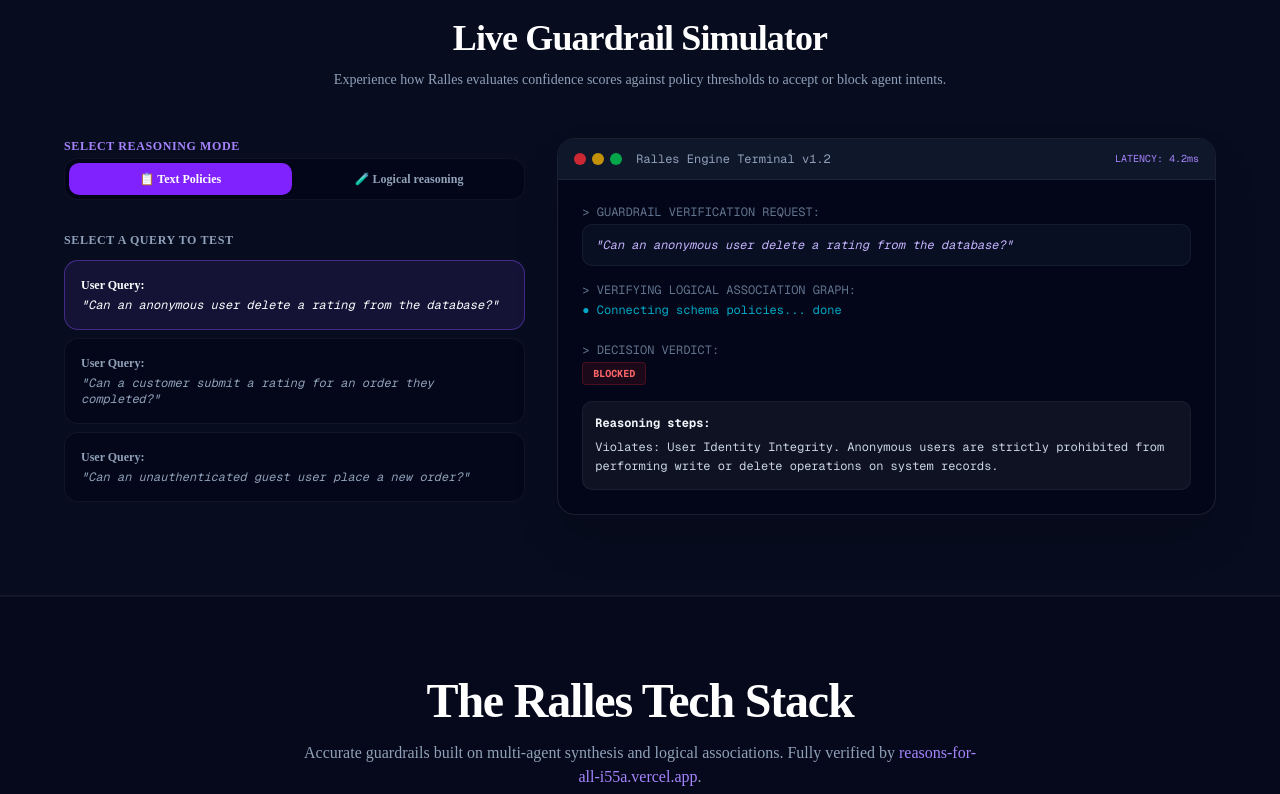
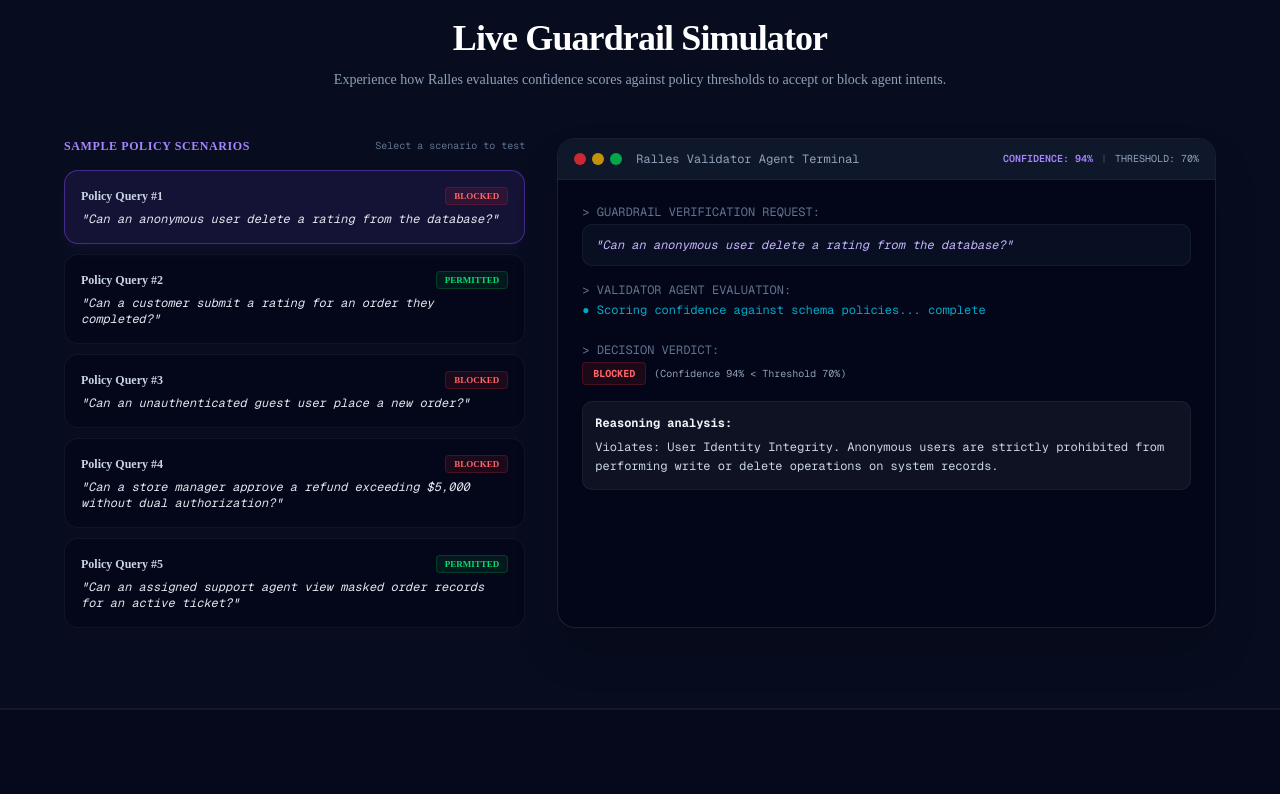
Before and after one commit to primeKal/ReasonsForALL, a Next.js app in the folder frontend/: page / in a window 1280 px wide. Shown: the part 1160-1954 px from the top of the page. Built offline with nearby package versions, Linux system fonts and the light colour scheme.

Commit message:
feat: remove logical reasoning examples from public website simulator and features

```diff
--- a/frontend/src/app/page.tsx
+++ b/frontend/src/app/page.tsx
@@ -8,53 +8,53 @@
 import { motion } from "framer-motion";
 
 export default function LandingPage() {
-  const [activeTab, setActiveTab] = useState<'text' | 'logical'>('text');
+  const [selectedDemoIndex, setSelectedDemoIndex] = useState(0);
 
   // Interactive mock queries for the live playground
-  const mockQueries = {
-    text: [
+  const mockQueries = [
     {
       query: "Can an anonymous user delete a rating from the database?",
       verdict: "BLOCKED",
       isValid: false,
-        latency: "4.2ms",
+      confidence: 0.94,
+      threshold: 0.70,
       reason: "Violates: User Identity Integrity. Anonymous users are strictly prohibited from performing write or delete operations on system records."
     },
     {
       query: "Can a customer submit a rating for an order they completed?",
       verdict: "PERMITTED",
       isValid: true,
-        latency: "3.5ms",
+      confidence: 0.88,
+      threshold: 0.70,
       reason: "Complies with: Rating Eligibility. Users who completed an order are authorized to submit a single rating."
     },
     {
       query: "Can an unauthenticated guest user place a new order?",
       verdict: "BLOCKED",
       isValid: false,
-        latency: "3.8ms",
+      confidence: 0.91,
+      threshold: 0.70,
       reason: "Violates: User Identity Integrity. Guest accounts must associate with a verified profile before checkout is permitted."
-      }
-    ],
-    logical: [
+    },
     {
-        query: "Waiter is-a Employee; Waiter placing transaction",
+      query: "Can a store manager approve a refund exceeding $5,000 without dual authorization?",
+      verdict: "BLOCKED",
+      isValid: false,
+      confidence: 0.96,
+      threshold: 0.75,
+      reason: "Violates: Financial Controls. Refunds exceeding $5,000 require secondary approval from a finance administrator."
+    },
+    {
+      query: "Can an assigned support agent view masked order records for an active ticket?",
       verdict: "PERMITTED",
       isValid: true,
-        latency: "1.9ms",
-        reason: "Consistent logical association. Employee is authorized to place transactions, and Waiter is a valid sub-role of Employee."
-      },
-      {
-        query: "Waiter disjointWith Buyer; Waiter placing Buyer transaction",
-        verdict: "BLOCKED",
-        isValid: false,
-        latency: "2.1ms",
-        reason: "Inconsistent assertion. Waiters are logically disjoint from Buyers, preventing them from performing buyer-exclusive transactions."
+      confidence: 0.85,
+      threshold: 0.70,
+      reason: "Complies with: Support Data Access. Support staff assigned to open tickets may view relevant masked order entries."
     }
-    ]
-  };
+  ];
 
-  const [selectedDemoIndex, setSelectedDemoIndex] = useState(0);
-  const currentDemo = mockQueries[activeTab][selectedDemoIndex] || mockQueries[activeTab][0];
+  const currentDemo = mockQueries[selectedDemoIndex] || mockQueries[0];
 
   return (
     <div className="flex flex-col min-h-screen bg-slate-950 text-slate-100 selection:bg-violet-500/30 selection:text-white">
@@ -157,35 +157,25 @@
             <div className="grid grid-cols-1 lg:grid-cols-12 gap-8 items-stretch">
               {/* Left Side: Select Query */}
               <div className="lg:col-span-5 flex flex-col justify-between space-y-4">
-                <div className="space-y-4">
-                  <span className="text-xs font-bold uppercase tracking-wider text-violet-400 block mb-1">Select Reasoning Mode</span>
-                  <div className="flex gap-1.5 p-1 bg-slate-950 border border-white/5 rounded-xl">
-                    <button
-                      onClick={() => { setActiveTab('text'); setSelectedDemoIndex(0); }}
-                      className={`flex-1 py-2 rounded-lg text-xs font-bold transition-all ${activeTab === 'text' ? 'bg-violet-600 text-white shadow' : 'text-slate-400 hover:text-slate-200'}`}
-                    >
-                      📋 Text Policies
-                    </button>
-                    <button
-                      onClick={() => { setActiveTab('logical'); setSelectedDemoIndex(0); }}
-                      className={`flex-1 py-2 rounded-lg text-xs font-bold transition-all ${activeTab === 'logical' ? 'bg-gradient-to-r from-violet-600 to-indigo-600 text-white shadow' : 'text-slate-400 hover:text-slate-200'}`}
-                    >
-                      🧪 Logical reasoning
-                    </button>
+                <div className="space-y-3 flex-1">
+                  <div className="flex items-center justify-between pb-1">
+                    <span className="text-xs font-bold uppercase tracking-wider text-violet-400">Sample Policy Scenarios</span>
+                    <span className="text-[10px] text-slate-500 font-mono">Select a scenario to test</span>
                   </div>
-                </div>
-
-                <div className="space-y-3 flex-1 pt-4">
-                  <span className="text-xs font-bold uppercase tracking-wider text-slate-400 block">Select a query to test</span>
-                  <div className="space-y-2">
-                    {mockQueries[activeTab].map((item, idx) => (
+                  <div className="space-y-2.5">
+                    {mockQueries.map((item, idx) => (
                       <button
                         key={idx}
                         onClick={() => setSelectedDemoIndex(idx)}
-                        className={`w-full p-4 rounded-xl text-left text-xs transition-all border ${selectedDemoIndex === idx ? 'bg-violet-500/10 border-violet-500/40 text-white' : 'bg-slate-950/60 border-white/5 text-slate-400 hover:border-white/10 hover:text-slate-200'}`}
+                        className={`w-full p-4 rounded-xl text-left text-xs transition-all border ${selectedDemoIndex === idx ? 'bg-violet-500/10 border-violet-500/40 text-white shadow-lg shadow-violet-500/5' : 'bg-slate-950/60 border-white/5 text-slate-400 hover:border-white/10 hover:text-slate-200'}`}
                       >
-                        <span className="font-semibold block mb-1">{activeTab === 'text' ? 'User Query:' : 'DL assertion:'}</span>
-                        <code className="block break-words italic">"{item.query}"</code>
+                        <div className="flex items-center justify-between mb-1.5">
+                          <span className="font-semibold text-slate-300">Policy Query #{idx + 1}</span>
+                          <span className={`px-2 py-0.5 rounded text-[9px] font-bold ${item.isValid ? 'bg-green-500/10 text-green-400 border border-green-500/20' : 'bg-red-500/10 text-red-400 border border-red-500/20'}`}>
+                            {item.verdict}
+                          </span>
+                        </div>
+                        <code className="block break-words italic text-slate-200">"{item.query}"</code>
                       </button>
                     ))}
                   </div>
@@ -201,9 +191,13 @@
                       <span className="w-3 h-3 rounded-full bg-red-500/80"></span>
                       <span className="w-3 h-3 rounded-full bg-yellow-500/80"></span>
                       <span className="w-3 h-3 rounded-full bg-green-500/80"></span>
-                      <span className="text-xs font-mono text-slate-400 ml-2">Ralles Engine Terminal v1.2</span>
+                      <span className="text-xs font-mono text-slate-400 ml-2">Ralles Validator Agent Terminal</span>
                     </div>
-                    <span className="text-[10px] font-mono text-violet-400">LATENCY: {currentDemo.latency}</span>
+                    <div className="flex items-center gap-2 font-mono text-[10px]">
+                      <span className="text-violet-400 font-semibold">CONFIDENCE: {(currentDemo.confidence * 100).toFixed(0)}%</span>
+                      <span className="text-slate-600">|</span>
+                      <span className="text-slate-400">THRESHOLD: {(currentDemo.threshold * 100).toFixed(0)}%</span>
+                    </div>
                   </div>
 
                   {/* Terminal Body */}
@@ -216,8 +210,8 @@
                     </div>
 
                     <div>
-                      <span className="text-slate-500 block mb-1">&gt; VERIFYING LOGICAL ASSOCIATION GRAPH:</span>
-                      <span className="text-cyan-400 block animate-pulse">● Connecting schema policies... done</span>
+                      <span className="text-slate-500 block mb-1">&gt; VALIDATOR AGENT EVALUATION:</span>
+                      <span className="text-cyan-400 block animate-pulse">● Scoring confidence against schema policies... complete</span>
                     </div>
 
                     <div className="pt-2">
@@ -226,11 +220,14 @@
                         <span className={`px-2.5 py-1 rounded text-[10px] font-bold ${currentDemo.isValid ? 'bg-green-500/10 text-green-400 border border-green-500/20' : 'bg-red-500/10 text-red-400 border border-red-500/20'}`}>
                           {currentDemo.verdict}
                         </span>
+                        <span className="text-slate-400 text-[10px]">
+                          (Confidence {(currentDemo.confidence * 100).toFixed(0)}% {currentDemo.isValid ? '≥' : '<'} Threshold {(currentDemo.threshold * 100).toFixed(0)}%)
+                        </span>
                       </div>
                     </div>
 
                     <div className="p-3 bg-white/5 rounded-lg border border-white/5 text-slate-300 mt-2 leading-relaxed">
-                      <span className="font-bold text-slate-100 block mb-1">Reasoning steps:</span>
+                      <span className="font-bold text-slate-100 block mb-1">Reasoning analysis:</span>
                       {currentDemo.reason}
                     </div>
                   </div>
@@ -245,7 +242,7 @@
           <div className="max-w-7xl mx-auto">
             <div className="text-center mb-16">
               <h2 className="text-3xl md:text-5xl font-bold mb-4 tracking-tight text-white">The Ralles Tech Stack</h2>
-              <p className="text-slate-400 max-w-2xl mx-auto text-base">Accurate guardrails built on multi-agent synthesis and logical associations. Fully verified by <a href="https://reasons-for-all-i55a.vercel.app/" className="text-violet-400 hover:underline">reasons-for-all-i55a.vercel.app</a>.</p>
+              <p className="text-slate-400 max-w-2xl mx-auto text-base">Accurate guardrails built on multi-agent synthesis and verified business policies. Fully verified by <a href="https://reasons-for-all-i55a.vercel.app/" className="text-violet-400 hover:underline">reasons-for-all-i55a.vercel.app</a>.</p>
             </div>
             <div className="grid md:grid-cols-2 lg:grid-cols-3 gap-8">
               <Card className="border-white/5 shadow-lg bg-slate-950/60 backdrop-blur-sm hover:border-violet-500/20 transition-all group">
@@ -275,11 +272,11 @@
               <Card className="border-white/5 shadow-lg bg-slate-950/60 backdrop-blur-sm hover:border-violet-500/20 transition-all group">
                 <CardHeader>
                   <div className="w-12 h-12 rounded-xl bg-violet-500/10 flex items-center justify-center text-2xl mb-4 group-hover:scale-105 transition-transform">🛑</div>
-                  <CardTitle className="text-white">One-Click Logic Blocking</CardTitle>
+                  <CardTitle className="text-white">One-Click Policy Blocking</CardTitle>
                 </CardHeader>
                 <CardContent>
                   <p className="text-slate-400 leading-relaxed text-sm">
-                    A centralized control panel to immediately block all AI agents and connected client systems from executing specific logical actions or accessing certain resources globally.
+                    A centralized control panel to immediately block all AI agents and connected client systems from executing prohibited actions or accessing restricted resources globally.
                   </p>
                 </CardContent>
               </Card>
@@ -303,7 +300,7 @@
                 </CardHeader>
                 <CardContent>
                   <p className="text-slate-400 leading-relaxed text-sm">
-                    Thoroughly audit what each AI agent does. View detailed logical evaluation graphs, latency metrics, and reason traces to maintain complete transparency.
+                    Thoroughly audit what each AI agent does. View detailed policy evaluation logs, confidence scores, and reason traces to maintain complete transparency.
                   </p>
                 </CardContent>
               </Card>
@@ -378,8 +375,8 @@
                     icon: '🔗',
                     color: 'from-cyan-600 to-teal-500',
                     glow: 'rgba(6,182,212,0.3)',
-                    title: 'Is-A & Is-Like',
-                    desc: 'LLM extracts hierarchical and similarity relationships between concept models (e.g. Waiter is-a Employee).',
+                    title: 'Role & Entity Hierarchy',
+                    desc: 'LLM extracts hierarchical and role relationships between concept models (e.g. Manager inherits Staff permissions).',
                   },
                 ].map((item, i) => (
                   <div key={i} className="flex flex-col items-center text-center group">
```
Lines whose indentation alone changed are shown as unchanged.
